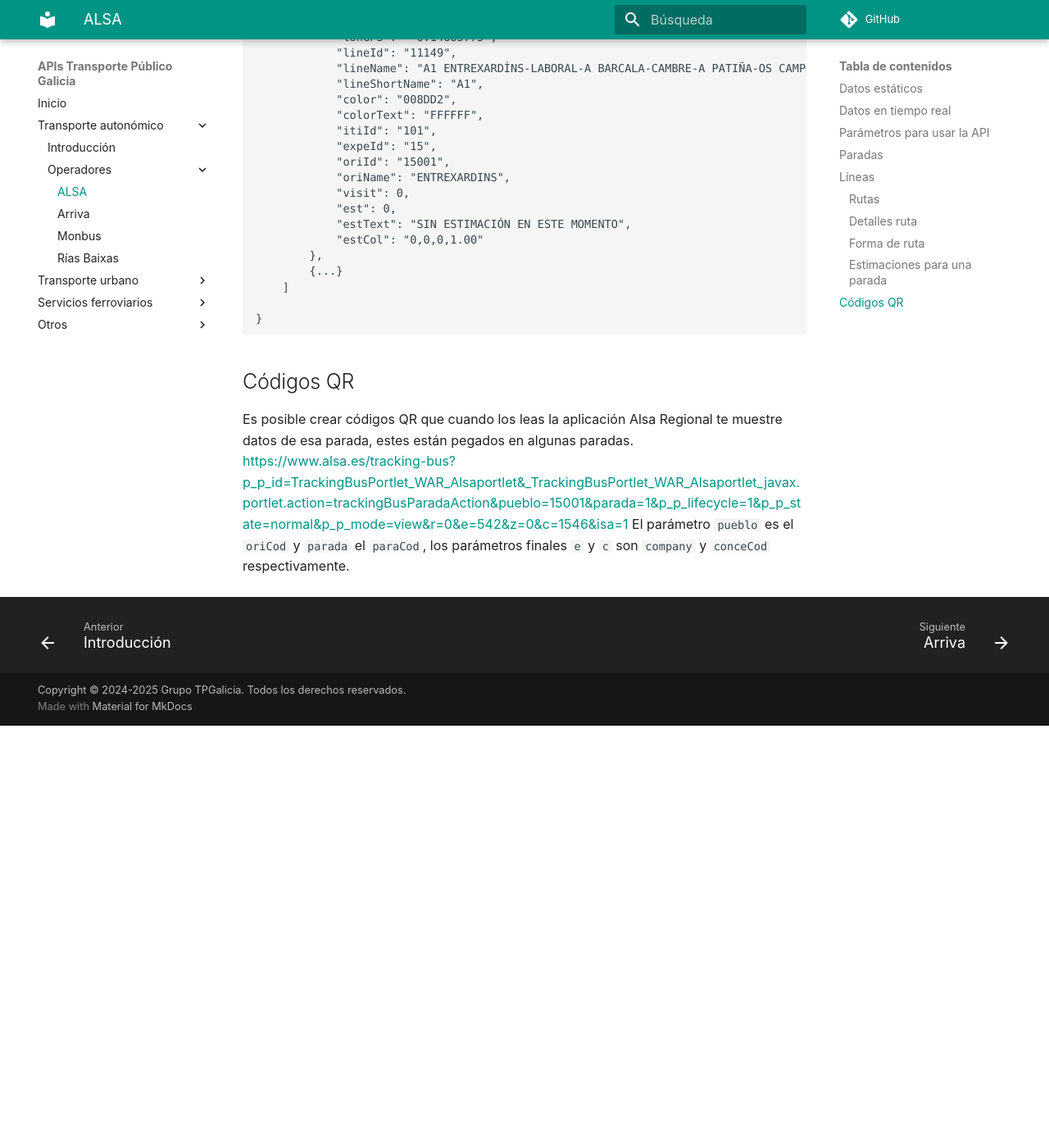
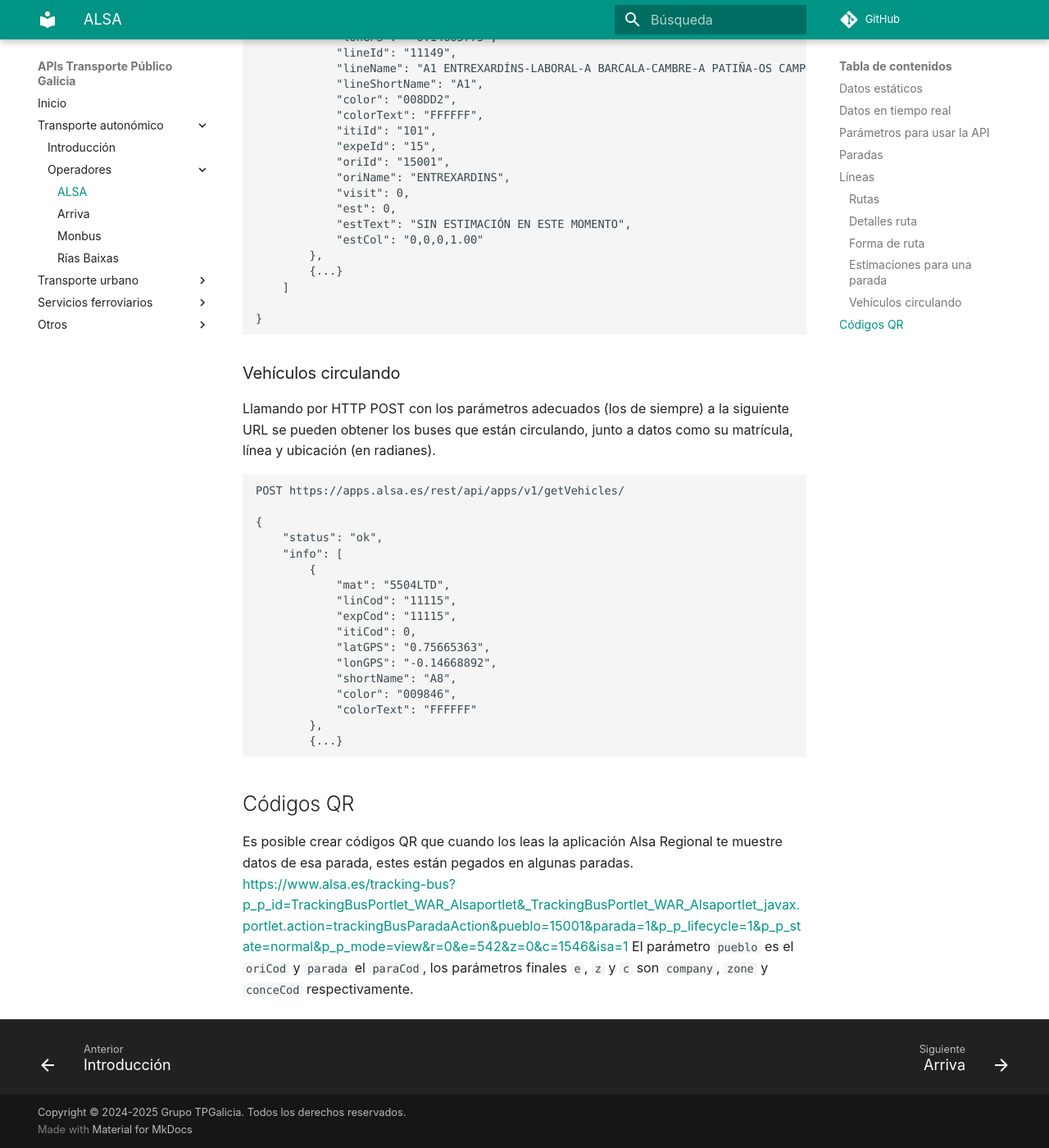
Before and after one commit to tpgalicia/tpgalicia.github.io, an MkDocs documentation site: the page built from docs/autonomic/operator/alsa.md, in a window 1280 px wide and 1400 px high, scrolled down 6605 px. Shown: the whole window at 82% size. Built offline with MkDocs 1.6.1 and Material for MkDocs 9.7.7, drawn with Linux system fonts in a browser that asks for light colours; comment, search, counter and statistics services are not loaded; before the commit the page ends 7490 px from its top, so only the background shows below that; some of the changed text lies outside the part shown.

Commit message:
Fix and add functions

````diff
--- a/docs/autonomic/operator/alsa.md
+++ b/docs/autonomic/operator/alsa.md
@@ -204,7 +204,7 @@ POST https://apps.alsa.es/rest/api/urb/v1/getJourneys/
 Llamando por HTTP POST con los parámetros adecuados (los de siempre y además junto a `conceCod` hay que añadir el valor `lineId` y `journeyId` que corresponda) a la siguiente URL se obtienen los vehículos recorriendo la ruta y las paradas con su respectivo id, nombre, sentido (stopLocationId), orden, coordenadas (EN RADIANES) y líneas con enlace.
 
 ```http
-POST https://apps.alsa.es/rest/api/urb/v1/getJourneys/
+POST https://apps.alsa.es/rest/api/urb/v2/getJourneyStops/
 
 {
     "status": "ok",
@@ -314,6 +314,30 @@ POST https://apps.alsa.es/rest/api/urb/v1/getDeparturesStop/
 }
 ```
 
+### Vehículos circulando
+
+Llamando por HTTP POST con los parámetros adecuados (los de siempre) a la siguiente URL se pueden obtener los buses que están circulando, junto a datos como su matrícula, línea y ubicación (en radianes).
+
+```http
+POST https://apps.alsa.es/rest/api/apps/v1/getVehicles/
+
+{
+    "status": "ok",
+    "info": [
+        {
+            "mat": "5504LTD",
+            "linCod": "11115",
+            "expCod": "11115",
+            "itiCod": 0,
+            "latGPS": "0.75665363",
+            "lonGPS": "-0.14668892",
+            "shortName": "A8",
+            "color": "009846",
+            "colorText": "FFFFFF"
+        },
+		{...}
+```
+
 ## Códigos QR
 
-Es posible crear códigos QR que cuando los leas la aplicación Alsa Regional te muestre datos de esa parada, estes están pegados en algunas paradas. <https://www.alsa.es/tracking-bus?p_p_id=TrackingBusPortlet_WAR_Alsaportlet&_TrackingBusPortlet_WAR_Alsaportlet_javax.portlet.action=trackingBusParadaAction&pueblo=15001&parada=1&p_p_lifecycle=1&p_p_state=normal&p_p_mode=view&r=0&e=542&z=0&c=1546&isa=1> El parámetro `pueblo` es el `oriCod` y `parada` el `paraCod`, los parámetros finales `e` y `c` son `company` y `conceCod` respectivamente.
+Es posible crear códigos QR que cuando los leas la aplicación Alsa Regional te muestre datos de esa parada, estes están pegados en algunas paradas. <https://www.alsa.es/tracking-bus?p_p_id=TrackingBusPortlet_WAR_Alsaportlet&_TrackingBusPortlet_WAR_Alsaportlet_javax.portlet.action=trackingBusParadaAction&pueblo=15001&parada=1&p_p_lifecycle=1&p_p_state=normal&p_p_mode=view&r=0&e=542&z=0&c=1546&isa=1> El parámetro `pueblo` es el `oriCod` y `parada` el `paraCod`, los parámetros finales `e`, `z` y `c` son `company`, `zone` y `conceCod` respectivamente.
````
